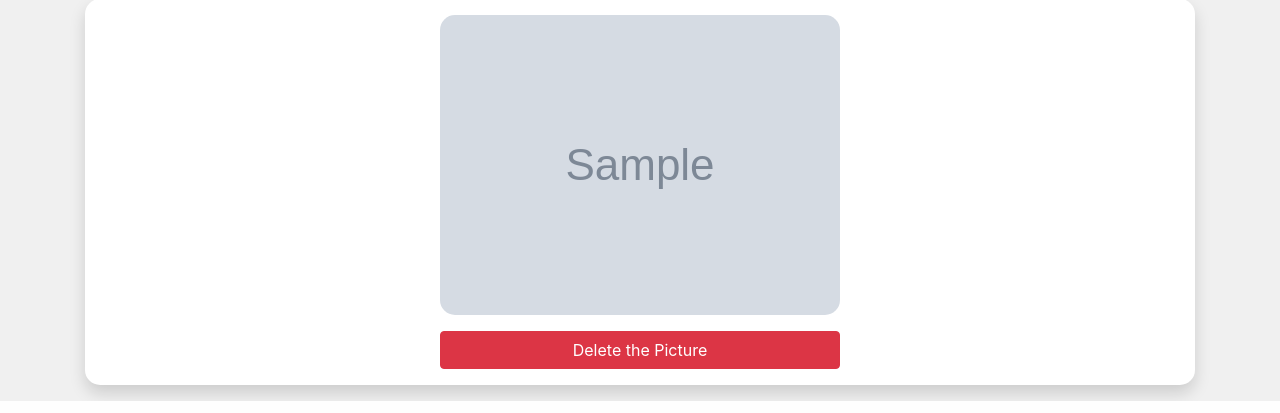
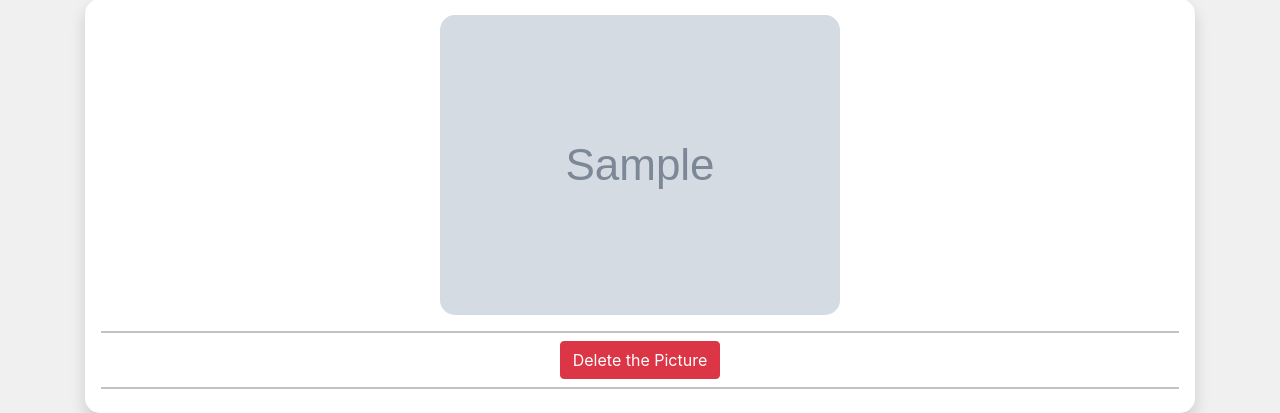
Before and after one commit to JuanAyestas/GameBit_Django, a Django app: a page that uses picture_bit/templates/picture_bit/picture_detail.html in a window 1280 px wide. Shown: the part 655-1068 px from the top of the page. Run offline with Django 3.2, Linux system fonts and the light colour scheme; a user stored in the database is signed in; tables that the repository leaves empty hold one stand-in row (values such as "Sample post"); grey boxes marked "Sample" are stand-in pictures; some libraries are stand-ins or nearby versions.

Commit message:
fixed sizing and a bunch of other changes

```diff
--- a/app_bit/static/app_bit/main.css
+++ b/app_bit/static/app_bit/main.css
@@ -340,6 +340,12 @@ a:hover {
     margin: 1rem;
 }
 
+@media screen and (max-width: 993px) {
+    .w_100 {
+        width: 100% !important;
+    }
+}
+
 @media screen and (max-width: 780px) {
     .w_100 {
         width: 100% !important;
--- a/meme_bit/templates/meme_bit/meme_list.html
+++ b/meme_bit/templates/meme_bit/meme_list.html
@@ -16,7 +16,7 @@
 <section id="Memes" class="row row-cols-1 row-cols-md-2">
     {% for meme in memes %}
     <div class="col mb-2">
-        <div class="cute_border_for_pictures cute_border_line shadow mb-3 p-2">
+        <div class="cute_border_for_pictures cute_border_line shadow p-2">
             <p class="text-center lead spaces mb-0"><a href="{% url 'gamebit-meme-full' meme.id %}">{{meme.caption}}</a></p>
             <hr class="my-2">
             <figure class="d-flex justify-content-center">
--- a/picture_bit/forms.py
+++ b/picture_bit/forms.py
@@ -5,5 +5,5 @@ class PictureForm(forms.ModelForm):
    class Meta:
        model = Picture
        fields = ["picture_files"]
-       labels = {"picture_files": "Pictures for the Review"}
+       labels = {"picture_files": """Game's pictures <small class="text-muted">You can add multiple pictures</small><span class="asteriskField">*</span>"""}
        widgets = {"picture_files": forms.ClearableFileInput(attrs={"multiple": True})}
--- a/picture_bit/templates/picture_bit/picture_detail.html
+++ b/picture_bit/templates/picture_bit/picture_detail.html
@@ -25,20 +25,18 @@
         </figure>
     </article>
     {% for picture in review.picture_set.all %}
-    <article class="">
-        <figure class="cute_border_for_pictures p-3 mt-3 shadow">
-            <div class="d-flex justify-content-center w-100">
-                <figure class="mb-0">
-                    {% if picture.picture_files.width >= 1200 %}
-                    <a href="{{picture.picture_files.url}}"><img class="cute_border_for_pictures w-100" src="{{picture.picture_files.url}}" alt="{{review.title}}"></a>{% else %}
-                    <a href="{{picture.picture_files.url}}"><img class="cute_border_for_pictures w_100" src="{{picture.picture_files.url}}" alt="{{review.title}}"></a>{% endif %}
-                    <!---->
-                    {% if user == review.author %}<a class="btn btn-danger btn-block mt-3" href="{% url 'gamebit-pic-delete' review.id picture.id %}">Delete the Picture</a> {% endif %}
-                </figure>
-            </div>
-            </div>
-
+    <article class="cute_border_for_pictures p-3 mt-3 shadow">
+        <figure class="d-flex justify-content-center">
+            {% if picture.picture_files.width >= 1200 %}
+            <a href="{{picture.picture_files.url}}"><img class="cute_border_for_pictures w-100" src="{{picture.picture_files.url}}" alt="{{review.title}}"></a>{% else %}
+            <a href="{{picture.picture_files.url}}"><img class="cute_border_for_pictures w_100" src="{{picture.picture_files.url}}" alt="{{review.title}}"></a>{% endif %}
         </figure>
+        {% if user == review.author %}
+        <hr class="my-2">
+        <article class="d-flex justify-content-center">
+            <a class="btn btn-danger btn_block" href="{% url 'gamebit-pic-delete' review.id picture.id %}">Delete the Picture</a>
+        </article>
+        <hr class="my-2"> {% endif %}
     </article>
     {% endfor %}
 </section>
--- a/review_bit/forms.py
+++ b/review_bit/forms.py
@@ -6,3 +6,9 @@ class ReviewForm(forms.ModelForm):
     class Meta:
         model = Review
         fields = ["title", "platform", "thumbnail", "summary", "content"]
+        labels = {
+            "title": "Game's title",
+            "platform": """Platform/s <small class="text-muted">Nintendo Switch, PS4, Xbox, etc.</small>""",
+            "summary": """General info <small class="text-muted">For example, the game's genre, release date, or just some bit of info.</small>""",
+            "content": """Write your review <small class="text-muted">Let them know your opinion!</small>"""
+        }
--- a/review_bit/views.py
+++ b/review_bit/views.py
@@ -62,9 +62,8 @@ class ReviewDetailView(DetailView):
 @method_decorator(admin_decorator, name="dispatch")
 class ReviewUpdateView(LoginRequiredMixin, UserPassesTestMixin, UpdateView):
     model = Review
-    fields = ["title", "platform", "thumbnail", "summary", "content"]
+    form_class = ReviewForm
     success_message = "The review has been updated successfully!"
-
 
     def form_valid(self, form):
         form.instance.author = self.request.user
```
Also changed, not shown: review_bit/templates/review_bit/review_form.html (+9 -1 lines).
